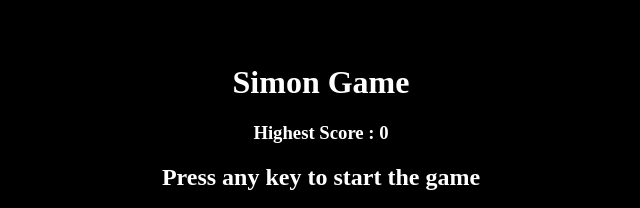
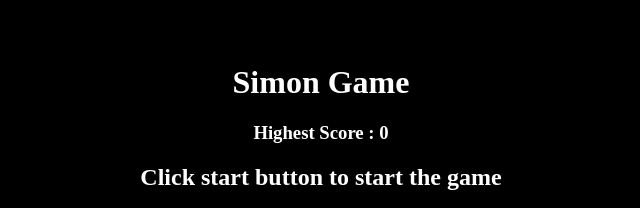
Before and after one commit to ARabdulrahim/abdulrahim_simon_says_game, a plain HTML site: page index.html in a window 1280 px wide. Shown: the top 208 px of the page, without its empty margins (319-959 px from the left). Drawn offline with Linux system fonts and the light colour scheme.

Commit message:
Update index.html

```diff
--- a/index.html
+++ b/index.html
@@ -10,7 +10,7 @@
 
     <h1>Simon Game</h1>
     <h3>Highest Score : <span id="highscore">0</span> </h3>
-    <h2>Press any key to start the game</h2>
+    <h2>Click start button to start the game</h2>
 
     <div class="btn-container">
         <div class="line-one">
```
